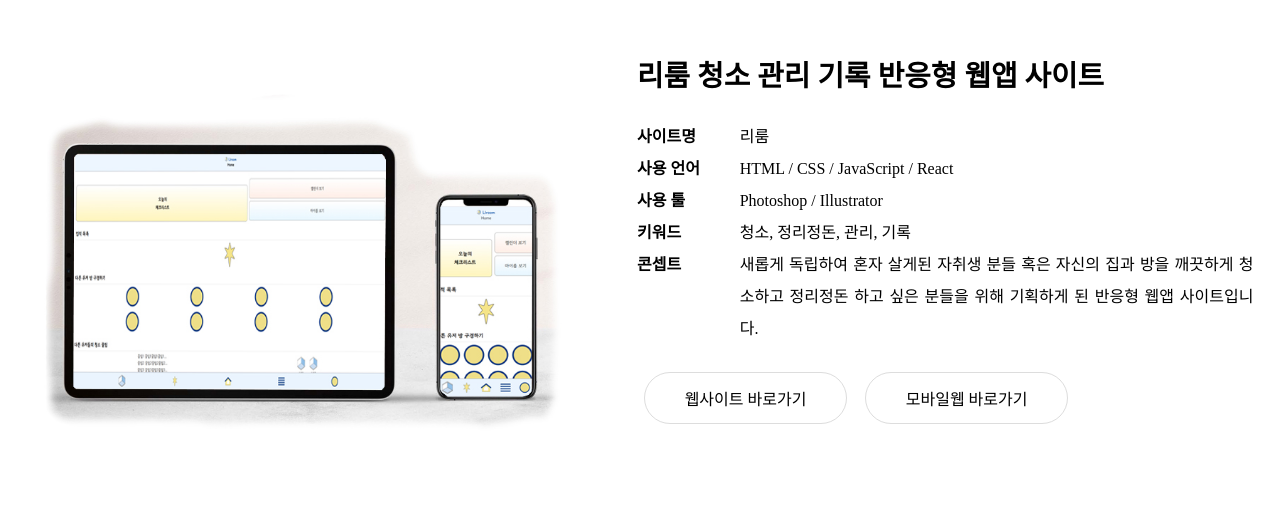
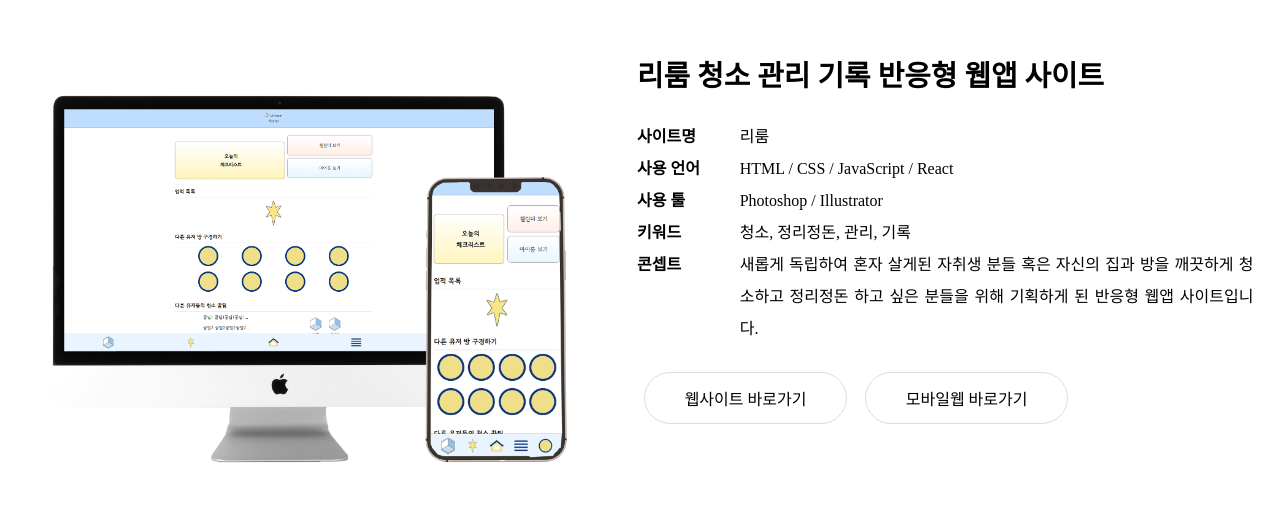
Before and after one commit to dadamstudy/portfolio, a plain HTML site: page index.html in a window 1280 px wide. Shown: the part 4456-4976 px from the top of the page. Drawn offline with nearby package versions, Linux system fonts and the light colour scheme; a web font is replaced by a local one.

Commit message:
Add files via upload

```diff
--- a/index.html
+++ b/index.html
@@ -250,7 +250,7 @@
                 </nav>
             </div>
             <div class="right">
-                <img src="images/portfolio-4.jpg" alt="리룸 웹앱 사이트 목업이미지">
+                <img src="images/portfolio-6.png" alt="리룸 웹앱 사이트 목업이미지">
             </div>
         </section>
     </div>
```
Also changed, not shown: images/portfolio-6.png (added).
